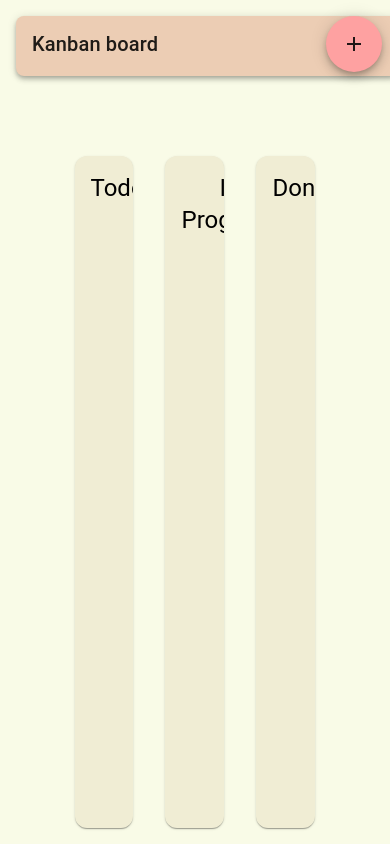
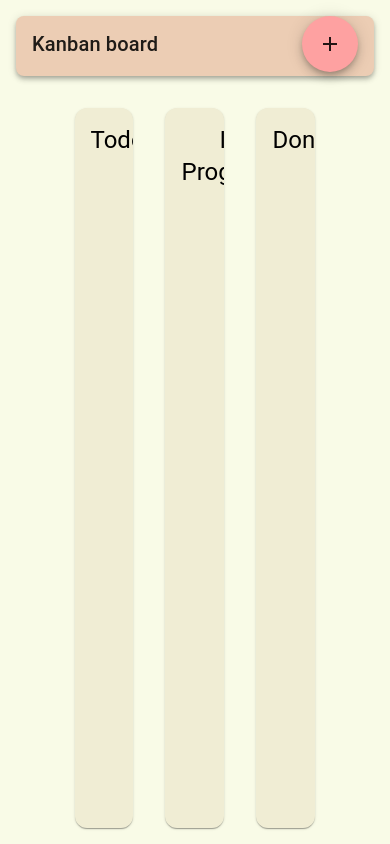
Before and after one commit to talehto/react-tests, a React (Vite) app in the folder agile-sprint-view2/: page / in a window 390 px wide. Built offline with nearby package versions, Linux system fonts and the light colour scheme.

Commit message:
Improved layout to more responsive

```diff
--- a/agile-sprint-view2/src/App.tsx
+++ b/agile-sprint-view2/src/App.tsx
@@ -42,9 +42,8 @@ const App: React.FC = () => {
     <ThemeProvider theme={theme}>
       <CssBaseline />
       <Box sx={{ display: 'flex', flexDirection: 'column', flexGrow: 1, width: "100vw", height: "100vh", bgcolor: 'background.default' }}>
-      <CustomAppBar title="Kanban board" sx={{ width: "98vw",  mt: 2 }} onButtonClick={handleButtonClick} />
-        <p>{storyTitle}</p>
-        <Grid container sx={{ width: "70vw", height: "100vh", flexGrow: 1, margin: 'auto' }}>
+      <CustomAppBar title="Kanban board" sx={{ mt: 2, mx: 2, width: "calc(100% - 32px)" }} onButtonClick={handleButtonClick} />
+        <Grid container sx={{ width: "70vw", height: "100vh", flexGrow: 1, margin: 'auto'}}>
         {columns.map((column, index) => (
             <BackgroundColumn
               key={index}
--- a/agile-sprint-view2/src/components/CustomAppBar.tsx
+++ b/agile-sprint-view2/src/components/CustomAppBar.tsx
@@ -11,7 +11,7 @@ interface CustomAppBarProps {
 
 const CustomAppBar: React.FC<CustomAppBarProps> = ({ title, onButtonClick, sx }) => {
   return (
-    <AppBar position="static" sx={{ marginBottom: 2, borderRadius: 2, minHeight: '60px', marginLeft: 2, ...sx }}>
+    <AppBar position="static" sx={{ borderRadius: 2, minHeight: '60px', ...sx }}>
       <Toolbar>
         <Typography variant="h6" sx={{ flexGrow: 1 }}>
           {title}
```
